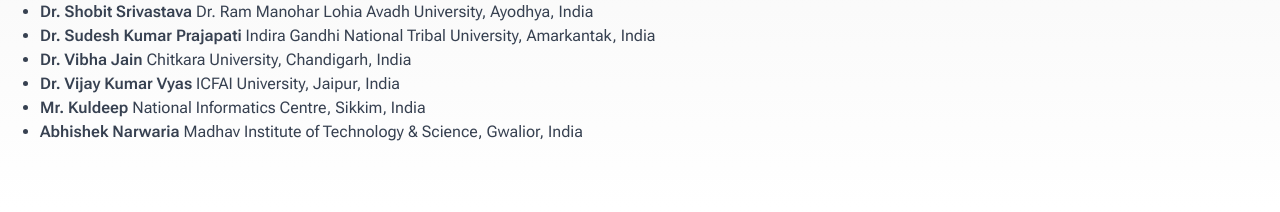
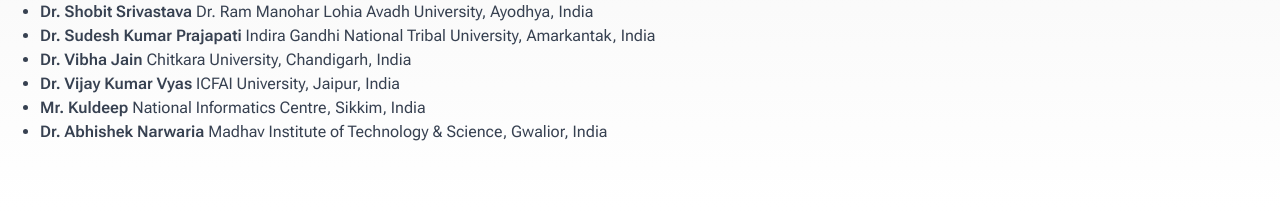
Before and after one commit to vverma022/conference-website, a React (Vite) app: page /commitee in a window 1280 px wide. Shown: the part 1780-1992 px from the top of the page. Built offline with nearby package versions, Linux system fonts and the light colour scheme; a web font is replaced by a local one.

Commit message:
Minor Chnages

```diff
--- a/src/page/commitee.jsx
+++ b/src/page/commitee.jsx
@@ -407,7 +407,7 @@
             "image": ""
           },
           {
-            "name": "Abhishek Narwaria",
+            "name": "Dr. Abhishek Narwaria",
             "role":"Madhav Institute of Technology & Science, Gwalior, India",
             "image": "",
           }
--- a/src/sections/organizing-committee.jsx
+++ b/src/sections/organizing-committee.jsx
@@ -16,7 +16,9 @@
   { name: 'Dr. Arvind Dhaka ', role: 'Technical Session Chair', Position: 'CCE, Manipal University Jaipur, India', image: 'https://jaipur.manipal.edu/admin/photo/3/faculty/16/317.jpg' },
   { name: 'Dr. Amit Chaurasia', role: 'Technical Session Chair', Position: 'CCE, Manipal University Jaipur, India', image: 'https://jaipur.manipal.edu/admin/photo/3/faculty/16/280.jpg' },
   { name: 'Dr. Anshika Malsaria', role: 'Technical Session Chair', Position: 'CCE, Manipal University Jaipur, India', image: 'https://jaipur.manipal.edu/admin/photo/3/faculty/16/291.jpg' },
-  { name: 'Dr.Satyabrata Roy', role: 'Publication Chair', Position: 'CCE, Manipal University Jaipur, India', image: 'https://media.licdn.com/dms/image/v2/C5603AQHekYPAYtxmeg/profile-displayphoto-shrink_200_200/profile-displayphoto-shrink_200_200/0/1599676288947?e=2147483647&v=beta&t=xxVWomQkKTORd7CxUhkGF2k3FniC4nsphXfSCMVx1Qc' },
+
+  { name: 'Dr.Satyabrata Roy', role: 'Publication Chair', Position: 'CSE, Manipal University Jaipur, India', image: 'https://media.licdn.com/dms/image/v2/C5603AQHekYPAYtxmeg/profile-displayphoto-shrink_200_200/profile-displayphoto-shrink_200_200/0/1599676288947?e=2147483647&v=beta&t=xxVWomQkKTORd7CxUhkGF2k3FniC4nsphXfSCMVx1Qc' },
+  {name: 'Dr. Arjun Singh',role:'Industry Chair', Position: 'CCE, Manipal University Jaipur', image: "https://jaipur.manipal.edu/admin/photo/3/faculty/16/143.jpg"},
   { name: 'Dr. Shalini Phatak', role: 'Publicity Chair', Position: 'CCE, Manipal University Jaipur, India', image: 'https://jaipur.manipal.edu/admin/photo/3/faculty/16/312.jpg' },
   {name: 'Dr. Ghanshyam Raghuwanshi', role: 'Finance Chair', Position: 'CCE, Manipal University Jaipur, India', image: 'https://jaipur.manipal.edu/admin/photo/3/faculty/16/270.jpg'},
   { name: 'Dr. Amit Kumar Sharma', role: 'Organizing Chair', Position: 'CCE, Manipal University Jaipur, India', image: 'https://jaipur.manipal.edu/admin/photo/3/faculty/16/315.jpg' },
```
